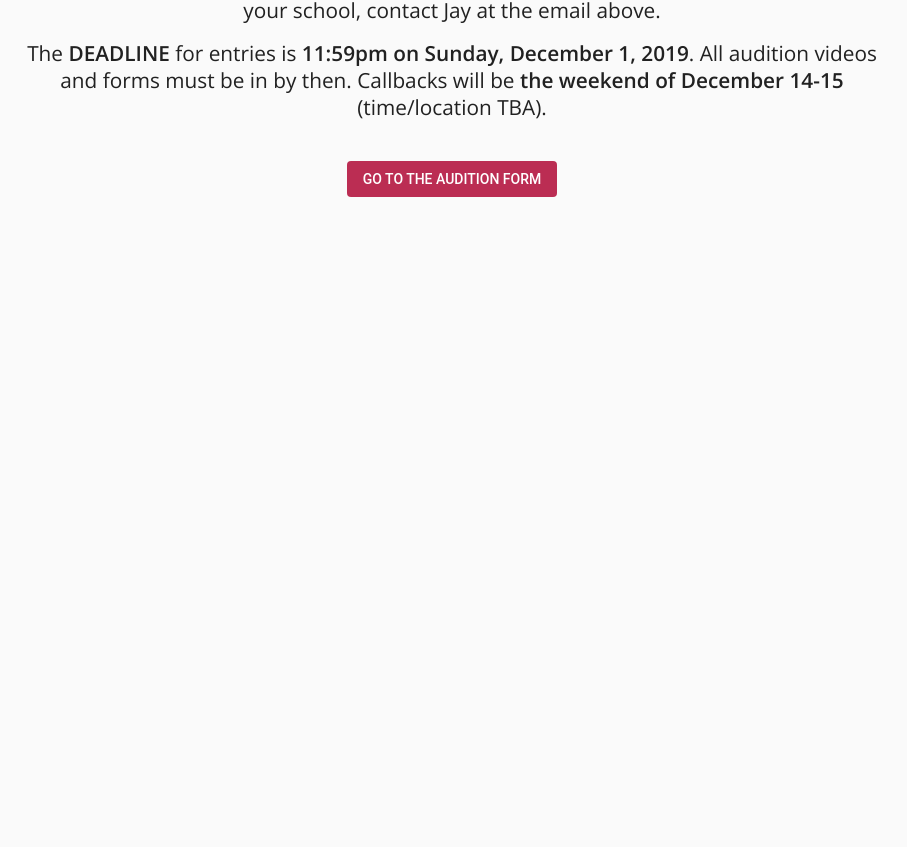
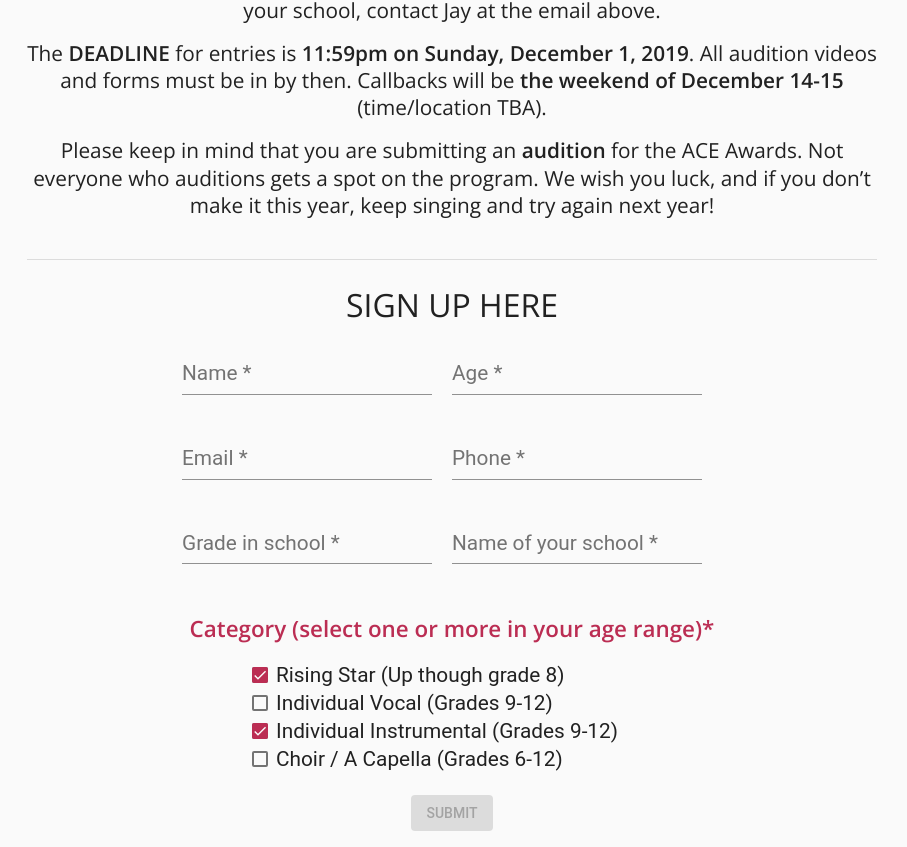
Before and after one commit to dkmullen/ace, an Angular app: page /singing in a window 1280 px wide. Shown: the part 1598-2445 px from the top of the page, without its empty margins (188-1095 px from the left). Before the commit the page ends 1835 px from the top, so only its background shows below. Built offline with nearby package versions, Linux system fonts and the light colour scheme.

Commit message:
new form

```diff
--- a/src/app/pages/events/singing/singing-signup/singing-signup.component.html
+++ b/src/app/pages/events/singing/singing-signup/singing-signup.component.html
@@ -1,6 +1,7 @@
 <div class="container">
   <div class="row">
     <div>
+        <div class="event_secondary-heading">SIGN UP HERE</div>
       <form [formGroup]="signupForm" (ngSubmit)="onSubmit()">
         <div formGroupName="userData">
           <div class="form-group">
@@ -9,6 +10,10 @@
               <mat-error *ngIf="!signupForm.get('userData.username').valid && signupForm.get('userData.username').touched"></mat-error>
               <!-- <mat-error *ngIf="signupForm.get('userData.username').errors['nameIsForbidden']">This name is invalid!</mat-error> -->
               <!-- <mat-error *ngIf="signupForm.get('userData.username').errors['required']">This field is required!</mat-error> -->
+            </mat-form-field>
+            <mat-form-field>
+              <input matInput type="number" id="age" placeholder="Age" formControlName="age" required>
+              <!-- <mat-error *ngIf="signupForm.get('userData.age').invalid">Damn</mat-error> -->
             </mat-form-field>
           </div>
           <div class="form-group">
@@ -24,10 +29,6 @@
             </mat-form-field>
           </div>
           <div class="form-group">
-            <mat-form-field>
-              <input matInput type="number" id="age" placeholder="Age" formControlName="age" required>
-              <!-- <mat-error *ngIf="signupForm.get('userData.age').invalid">Damn</mat-error> -->
-            </mat-form-field>
           <!-- </div>
           <div class="form-group"> -->
             <mat-form-field>
@@ -41,21 +42,22 @@
               <!-- <mat-error *ngIf="signupForm.get('userData.school').invalid">Damn</mat-error> -->
             </mat-form-field>
           </div>
-          <div class="event_section-header">Category (select one or more in your age range) *
+          <div class="event_section-header">Category (select one or more in your age range)*
             </div>
+          <div class="checkbox-list">
           <div class="form-group">
             <mat-checkbox id="rising" formControlName="rising">
-              Rising Star (If you are in Grade 8 or younger, pick this one)
+              Rising Star (Up though grade 8)
             </mat-checkbox>
           </div>
           <div class="form-group">
             <mat-checkbox id="i-vocal" formControlName="i-vocal">
-              Individual Vocal (Grades 9-12) - Can be accompanied
+              Individual Vocal (Grades 9-12)
             </mat-checkbox>
           </div>
           <div class="form-group">
             <mat-checkbox id="i-instrumental" formControlName="i-instrumental">
-              Individual Instrumental (Grades 9-12) - Must accompany yourself
+              Individual Instrumental (Grades 9-12)
             </mat-checkbox>
           </div>
           <div class="form-group">
@@ -63,6 +65,7 @@
               Choir / A Capella (Grades 6-12)
             </mat-checkbox>
           </div>
+        </div>
         </div>
 
         <!-- <div class="radio" *ngFor="let gender of genders">
--- a/src/app/pages/events/singing/singing-signup/singing-signup.component.scss
+++ b/src/app/pages/events/singing/singing-signup/singing-signup.component.scss
@@ -1,3 +1,17 @@
 .form-group mat-form-field{
-  margin-right: 20px
+  margin-right: 20px;
+  width: 250px;
 }
+
+.checkbox-list {
+  text-align: left;
+  margin: 1rem auto;
+  margin-bottom: 0;
+  max-width: 400px;
+}
+
+  @media (max-width: 499px) {
+  .checkbox-list {
+    font-size: 1rem;
+  }
+}
--- a/src/app/pages/events/singing/singing.component.html
+++ b/src/app/pages/events/singing/singing.component.html
@@ -1,7 +1,7 @@
 <div class="event_page-wrapper">
     <div class="event_main-heading">ACE Singing Awards</div>
     <img class="event_hero-img"
-      src="assets/images/singing_2019/singing-2019_1.jpg"
+      src="assets/images/singing_2019/s1.jpg"
       alt="Photo of a young man playing a guitar and singing">
 
       <div class="event_secondary-heading">JANUARY 11, 2020 - BIJOU THEATRE</div>
@@ -24,7 +24,7 @@
     </ul>
 
     <div class="event_section-header">How to Enter</div>
-    <p>1. Fill out and send <span class="bold">the audition form</span> (see the button below).</p>
+    <p>1. Fill out and send <span class="bold">the audition form</span> (below).</p>
     <p>2 Send a <strong>video audition</strong> (either the video file or a link where it can be viewed) to
       <a href="mailto:jay@aceknox.com"> jay@aceknox.com</a> Be sure to <strong>include your name</strong> in
       the email so we can match it to your application. Make your audition <strong>one minute or less</strong>,
@@ -34,8 +34,13 @@
       All audition videos and forms must be in by then. Callbacks will be <strong>the weekend of December 14-15</strong>
       (time/location TBA).</p>
 
+    <p>Please keep in mind that you are submitting an <strong>audition</strong> for the ACE Awards. Not
+      everyone who auditions gets a spot on the program. We wish you luck, and if you don’t make it this
+      year, keep singing and try again next year!</p>
+
     <div class="spacer"></div>
-    <button mat-flat-button color="accent"  [routerLink]="['/singing-signup']" routerLinkActive="router-link-active">GO TO THE AUDITION FORM</button>
+    <mat-divider></mat-divider>
     <div class="spacer"></div>
 
+    <app-singing-signup></app-singing-signup>
   </div>
```
Also changed, not shown: src/app/modules/material.module.ts (+5 -7 lines).
